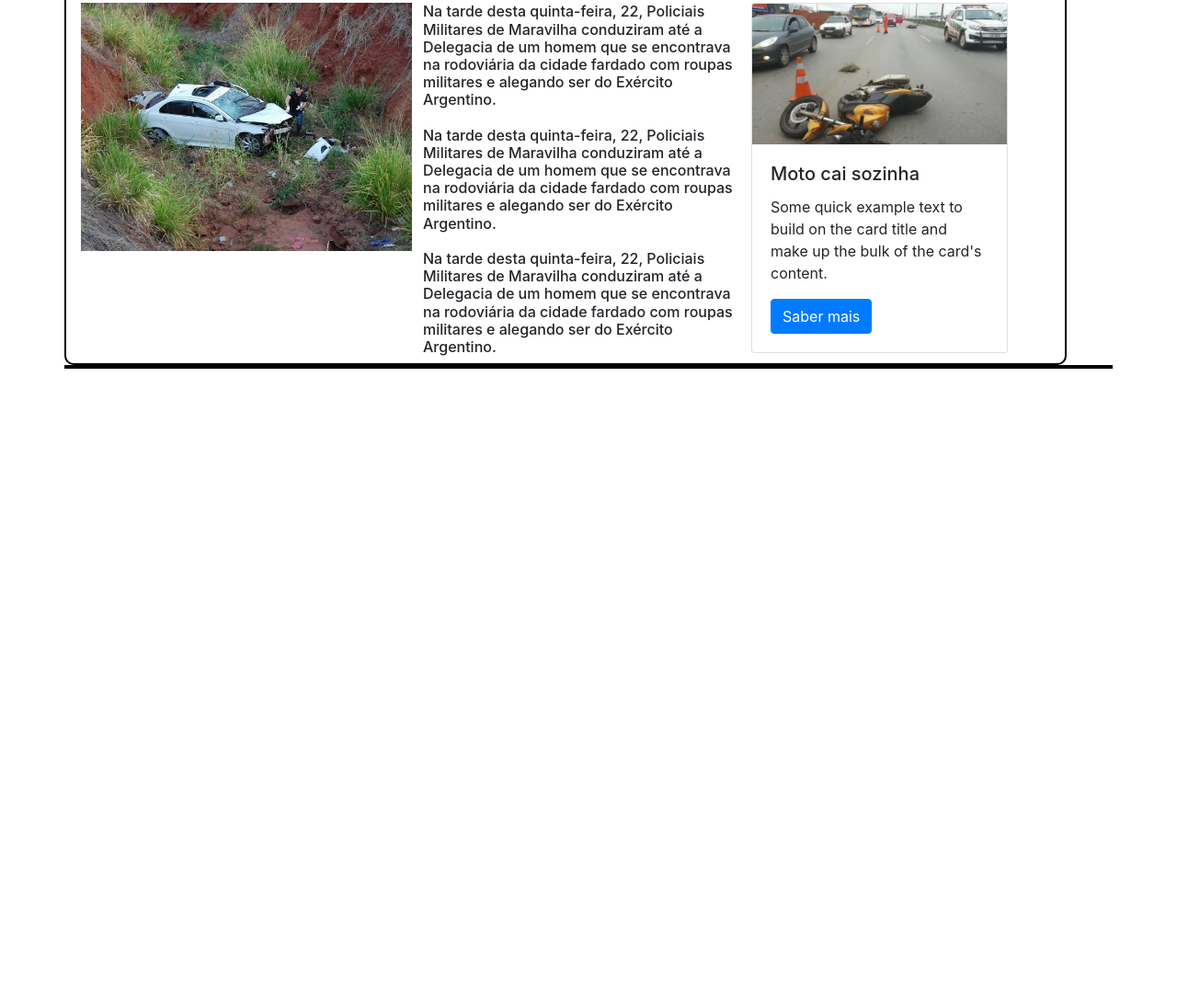
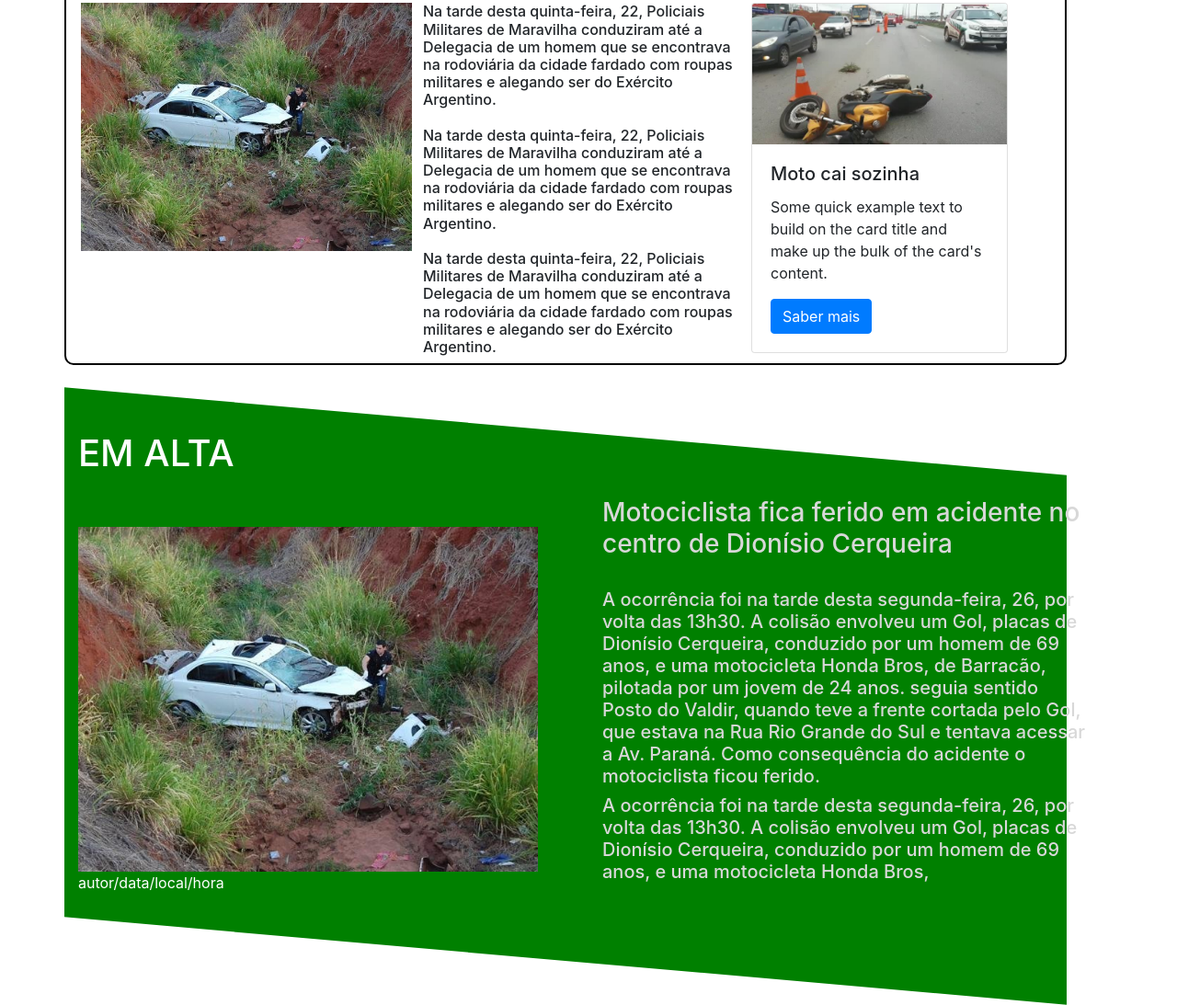
Before and after one commit to marcoseduardocamberto/portaldenoticiasmarcos, a website: page public_html/index.html in a window 1280 px wide. Shown: the part 328-1421 px from the top of the page at 92% size. Before the commit the page ends 800 px from the top, so only its background shows below. Drawn offline with nearby package versions, Linux system fonts and the light colour scheme.

Commit message:
Fake 26/11

```diff
--- a/public_html/index.html
+++ b/public_html/index.html
@@ -13,6 +13,8 @@
     </head>
 
     <body>
+
+
         <div class="container">
             <div class="row">
                 <div class="col-md-8">
@@ -101,11 +103,9 @@
                 </div>
             </div> <br>
             <div class="row" style="border: 2px solid black; border-radius: 10px; width: 1090px;">
-
                 <div class="col-md-4" style="color: green">
                     <h4> PRF Registra saída da pista etc...........</h4>
                 </div>
-
                 <div class="row">
                     <div class="col-md-4 ml-3">
                         <img src="public/Imagens/acidente 2.jpg" alt="" height="270">
@@ -129,9 +129,19 @@
                         </div>
                     </div>
                 </div>
-            </div>
-            <div class="row" style="border: 2px solid black;">
-
+            </div> <br> <br> <br>
+            <div class="row back">
+                <div class="col-md-6 news">
+                    <h1>EM ALTA</h1> <br> <br>
+                    <img src="public/Imagens/acidente 2.jpg" alt="" style="width: 500px;">
+                    autor/data/local/hora
+                </div>
+                <div class="col-md-6 news2">
+                    <br><br><br> <h3>Motociclista fica ferido em acidente no centro de Dionísio Cerqueira</h3> <br>
+                    <h5>A ocorrência foi na tarde desta segunda-feira, 26, por <br> volta das 13h30. A colisão envolveu um Gol, placas de Dionísio Cerqueira, conduzido por um homem de 69 <br> anos, e uma motocicleta Honda Bros, de Barracão, <br> pilotada por um jovem de 24 anos.
+                        seguia sentido <br> Posto do Valdir, quando teve a frente cortada pelo Gol, que estava na Rua Rio Grande do Sul e tentava acessar <br>  a Av. Paraná.
+                        Como consequência do acidente o motociclista ficou ferido.<h5>A ocorrência foi na tarde desta segunda-feira, 26, por <br> volta das 13h30. A colisão envolveu um Gol, placas de Dionísio Cerqueira, conduzido por um homem de 69 <br> anos, e uma motocicleta Honda Bros, </h5>
+                </div>
             </div>
         </div>
     </body>
--- a/public_html/public/Custom.css
+++ b/public_html/public/Custom.css
@@ -63,6 +63,17 @@ body {
 .titu{
 
 }
-.alta{
-    background-color: green;
+.back:before {
+    content: "";
+    position: absolute;
+    background-image: linear-gradient(135deg,green,green);
+    width: 1090px;
+    height: 72%;
+    transform: skewY(5deg);
 }
+.news{
+    color: white;
+}
+.news2{
+    color: #D8D8D8;
+}
```
